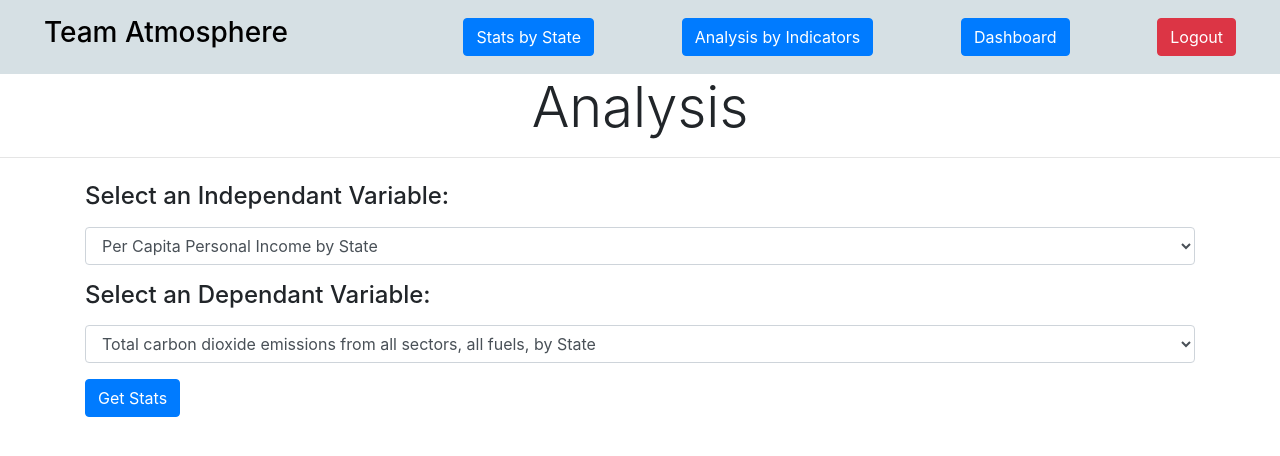
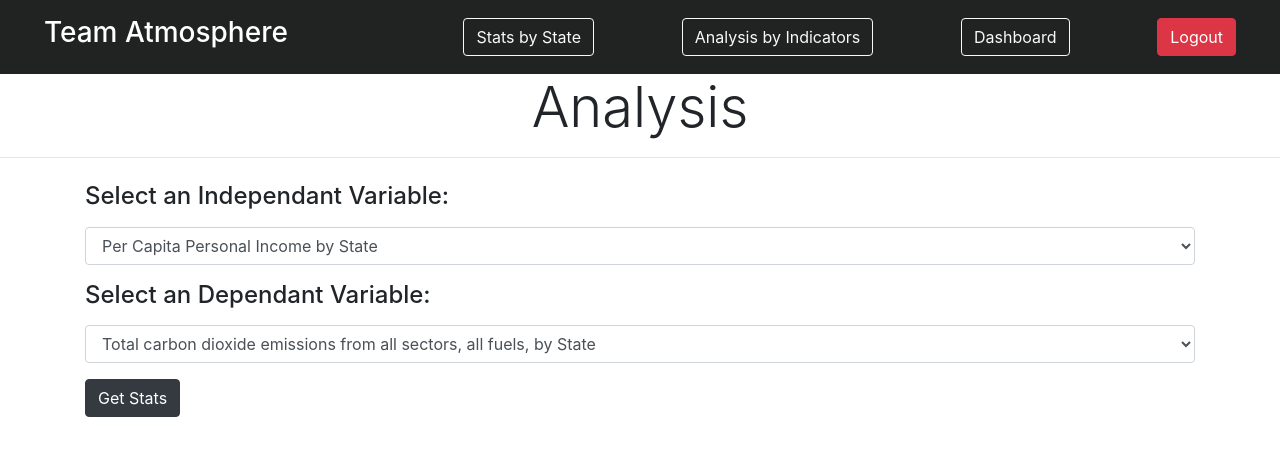
Before and after one commit to aliceni7/atmosphere, a Flask app: page /analysis in a window 1280 px wide. Shown: the top 456 px of the page. Run offline with Flask 2, Linux system fonts and the light colour scheme; a user stored in the database is signed in; parts of the project's set-up code (start-up, migrations or seed data) failed here and were passed over; some libraries are stand-ins or nearby versions.

Commit message:
changed theme to nice and dark

```diff
--- a/app.py
+++ b/app.py
@@ -111,7 +111,7 @@ def auth():
     print(pair)
     if len(pair) == 0:
         flash("Username not found")
-        return "username not found"
+        return redirect("/login")
     if pair[0][0] == request.args["username"]:
         if pair[0][1] == request.args["password"]:
             session["username"] = request.args["username"]
@@ -199,4 +199,4 @@ def analysis():
 
 if __name__ == "__main__":
     app.debug = True
-    app.run()
+    app.run(host='0.0.0.0')
--- a/templates/analysis.html
+++ b/templates/analysis.html
@@ -67,7 +67,7 @@
 			  <option value="coal">Total coal consumption for electric power, by state</option>
             </select>
         </div>
-        <button class="btn btn-primary" type="submit">Get Stats</button>
+        <button class="btn btn-dark" type="submit">Get Stats</button>
     </form>
 </div>
 
--- a/templates/base.html
+++ b/templates/base.html
@@ -11,18 +11,18 @@
 </head>
 <body>
     <nav style="position: sticky; top: 0; z-index:1;">
-        <nav class="container-fluid py-3" style="background: #d6e0e4;">
+        <nav class="container-fluid py-3" style="background: #212222;">
             <div class="row align-items-center justify-content-around">
-                <a class="h3" style="text-decoration: none; color: black;" href="/">Team Atmosphere<a>
+                <a class="h3" style="text-decoration: none; color: white;" href="/">Team Atmosphere<a>
                 {% if 'username' not in session %}
-                <a class="" style="justify-self:center;" class="" href="/login"> <button style="justify-self: center;"class="col btn btn-primary">Login</button> </a>
-                <a class="" style="justify-self:center;" class="" href="/register"> <button style="justify-self: center;"class="col btn btn-primary">Register</button> </a>
+                <a class="" style="justify-self:center;" class="" href="/login"> <button style="justify-self: center;"class="col btn btn-outline-light">Login</button> </a>
+                <a class="" style="justify-self:center;" class="" href="/register"> <button style="justify-self: center;"class="col btn btn-outline-light">Register</button> </a>
                 {% endif %}
-                <a class="" style="justify-self:center;" class="" href="/lookup"> <button style="justify-self: center;"class="col btn btn-primary">Stats by State</button> </a>
-                <a class="" style="justify-self:center;" class="" href="/analysis"> <button style="justify-self: center;"class="col btn btn-primary">Analysis by Indicators</button> </a>
+                <a class="" style="justify-self:center;" class="" href="/lookup"> <button style="justify-self: center;"class="col btn btn-outline-light">Stats by State</button> </a>
+                <a class="" style="justify-self:center;" class="" href="/analysis"> <button style="justify-self: center;"class="col btn btn-outline-light">Analysis by Indicators</button> </a>
 
                 {% if 'username' in session %}
-                <a class="" style="justify-self:center;" class="" href="/welcome"> <button style="justify-self: center;"class="col btn btn-primary">Dashboard</button> </a>
+                <a class="" style="justify-self:center;" class="" href="/welcome"> <button style="justify-self: center;"class="col btn btn-outline-light">Dashboard</button> </a>
                 <a class="" style="justify-self:center;" class="" href="/logout"> <button style="justify-self: center;"class="col btn btn-danger">Logout</button> </a>
                 {% endif %}
             </div>
--- a/templates/login.html
+++ b/templates/login.html
@@ -28,7 +28,7 @@
           <input class="form-control" type="text" name="password" placeholder="Password"> <br><br>
         </div>
         <div class="form-group justify-content-center">
-          <button type="submit" name="submit" class="btn btn-primary">Login</button>
+          <button type="submit" name="submit" class="btn btn-dark">Login</button>
         </div>
       </form>
     </div>
--- a/templates/lookup.html
+++ b/templates/lookup.html
@@ -25,7 +25,7 @@
                     {% endfor %}
                 </select>
             </div>
-            <button class="btn btn-primary" type="submit">Get Stats</button>
+            <button class="btn btn-dark" type="submit">Get Stats</button>
         </form>
         {% if income %}
             <div class="card text-center my-3">
--- a/templates/register.html
+++ b/templates/register.html
@@ -33,7 +33,7 @@
           <input class="form-control" type="text" name="confirm" placeholder="Confirm Password"> <br><br>
         </div>
         <div class="form-group justify-content-center">
-          <button type="submit" name="submit" class="btn btn-primary">Register</button>
+          <button type="submit" name="submit" class="btn btn-dark">Register</button>
         </div>
       </form>
     </div>
```
Also changed, not shown: data.db.
